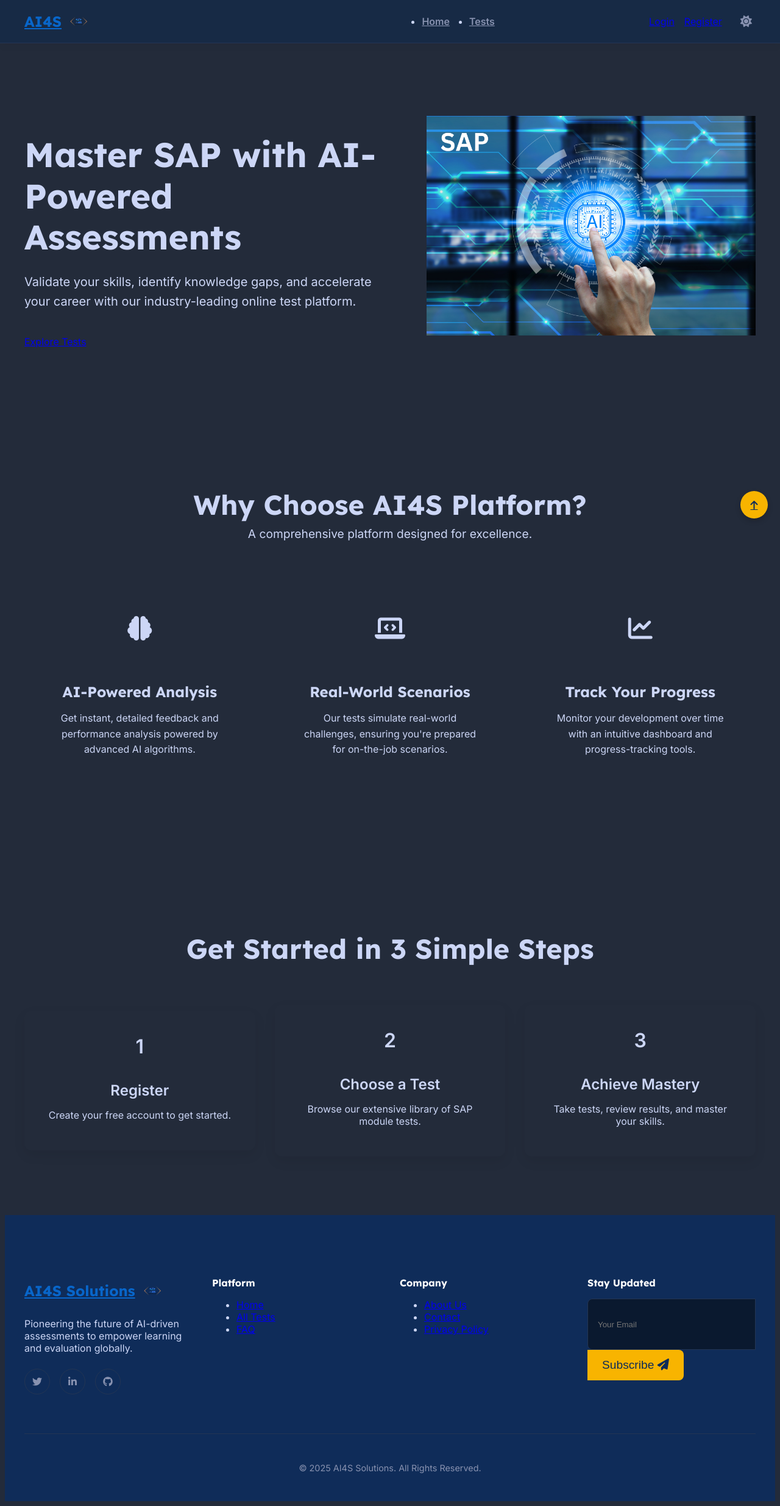
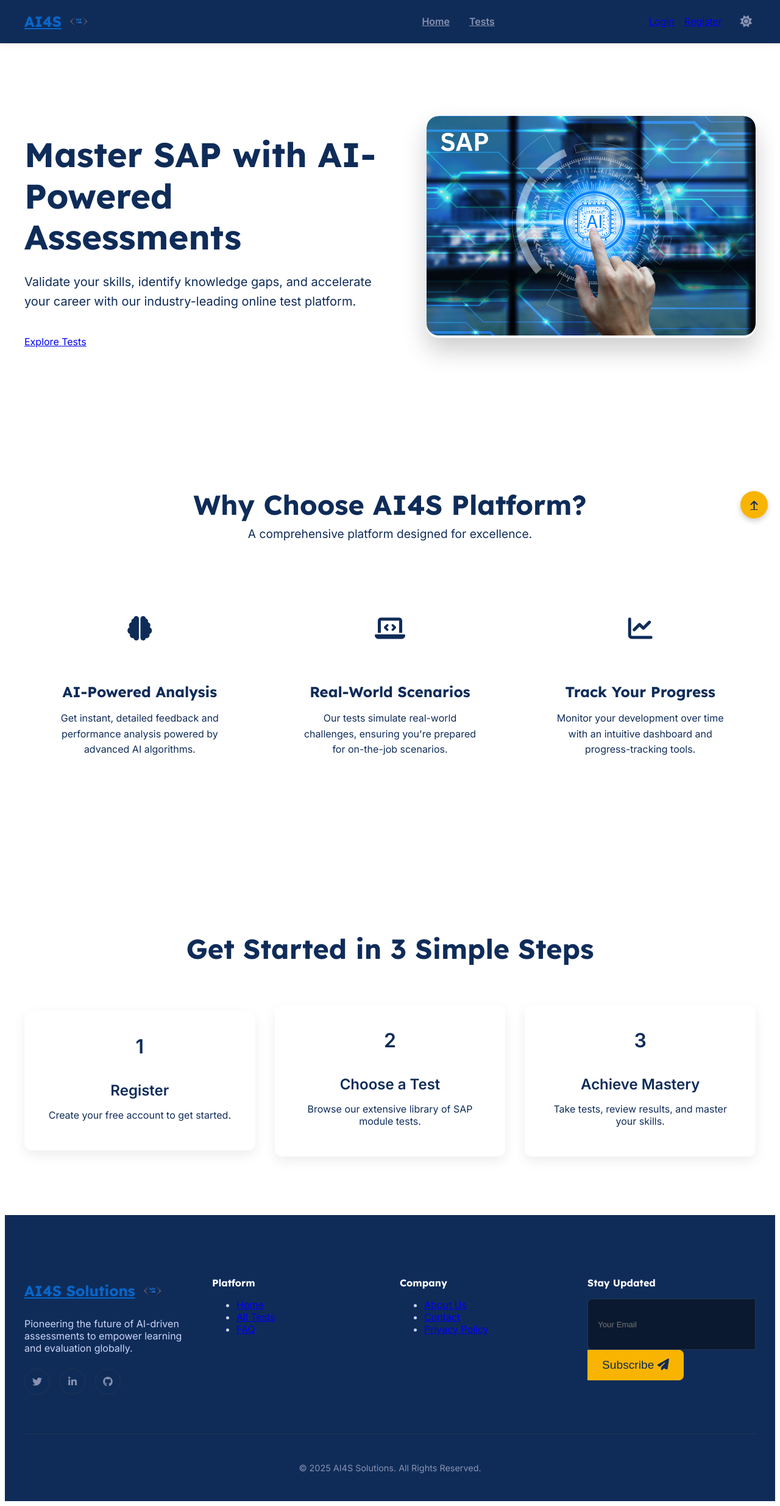
Before and after one commit to ai4s150520/Ai4s_Test_Platform, a Django app: page / in a window 1280 px wide. Shown: the whole page at 61% size. Run offline with Django 5.2, Linux system fonts and the light colour scheme.

Commit message:
Add some Animation in Home Page

```diff
--- a/core/static/core/css/base_styles.css
+++ b/core/static/core/css/base_styles.css
@@ -23,8 +23,8 @@
 
 
 body {
-    background-color: #232b3a;
-    color: var(--text-color);
+    background-color: white;
+    color: #0f2c59;
     font-family: var(--font-primary);
     transition: background-color 0.3s, color 0.3s;
 }
@@ -56,7 +56,7 @@
 .main-header {
     position: fixed; top: 0; left: 0; width: 100%; z-index: 1000;
     height: var(--header-height);
-    background-color: var(--surface-color);
+    background-color: #0f2c59;
     box-shadow: 0 2px 15px rgba(0, 0, 0, 0.05);
     border-bottom: 1px solid var(--border-color);
     transition: all 0.3s ease;
--- a/core/static/core/css/home.css
+++ b/core/static/core/css/home.css
@@ -253,3 +253,28 @@
         font-size: 2.8rem;
     }
 }
+
+/* 1. The container that creates the 3D space.
+      It inherits its size from the parent .hero-image div. */
+.tilt-container {
+    perspective: 1000px; /* This enables the 3D perspective. */
+    transform-style: preserve-3d; /* Required for children to be in 3D space. */
+    border-radius: 20px;
+    overflow: hidden; /* Ensures a clean look. */
+    box-shadow: 0 20px 40px rgba(0, 0, 0, 0.2);
+    width: 100%;
+    height: 100%;
+}
+
+/* 2. The image that will be transformed by the JavaScript. */
+.tilt-image {
+    width: 100%;
+    height: auto;
+    border-radius: 20px;
+
+    /* This transition makes the image animate smoothly when the mouse moves. */
+    transition: transform 0.1s ease-out;
+
+    /* Start with no rotation. */
+    transform: rotateX(0deg) rotateY(0deg);
+}
--- a/core/static/core/js/home.js
+++ b/core/static/core/js/home.js
@@ -1,5 +1,6 @@
-document.addEventListener("DOMContentLoaded", function() {
+document.addEventListener("DOMContentLoaded", () => {
 
+    // --- SCROLL ANIMATION LOGIC (from your original setup) ---
     const scrollElements = document.querySelectorAll(".animate-on-scroll");
 
     const elementInView = (el, dividend = 1) => {
@@ -8,31 +9,49 @@
             elementTop <= (window.innerHeight || document.documentElement.clientHeight) / dividend
         );
     };
-
-    const displayScrollElement = (element) => {
-        element.classList.add("is-visible");
-    };
-
-    const hideScrollElement = (element) => {
-        element.classList.remove("is-visible");
-    };
+    const displayScrollElement = (element) => element.classList.add("is-visible");
 
     const handleScrollAnimation = () => {
         scrollElements.forEach((el) => {
             if (elementInView(el, 1.25)) {
                 displayScrollElement(el);
-            } else {
-                // Optional: To re-animate every time it's scrolled to
-                // hideScrollElement(el);
             }
         });
     };
+    window.addEventListener("scroll", handleScrollAnimation);
+    handleScrollAnimation(); // Initial check on load
 
-    // Initial check on page load
-    handleScrollAnimation();
 
-    window.addEventListener("scroll", () => {
-        handleScrollAnimation();
-    });
+    // --- 3D TILT EFFECT LOGIC (NEW) ---
+    const tiltContainer = document.querySelector(".tilt-container");
 
+    if (tiltContainer) {
+        const tiltImage = tiltContainer.querySelector(".tilt-image");
+        const tiltIntensity = 15; // Controls the amount of tilt.
+
+        // Event listener for mouse movement over the container
+        tiltContainer.addEventListener("mousemove", (e) => {
+            const { offsetWidth: width, offsetHeight: height } = tiltContainer;
+            const { offsetX: x, offsetY: y } = e;
+
+            // Calculate rotation values based on mouse position from the center
+            const rotateY = tiltIntensity * (x / width - 0.5);
+            const rotateX = -1 * tiltIntensity * (y / height - 0.5);
+
+            // Apply the CSS transform to the image, making it tilt and scale up slightly
+            tiltImage.style.transform = `perspective(1000px) rotateX(${rotateX}deg) rotateY(${rotateY}deg) scale3d(1.05, 1.05, 1.05)`;
+        });
+
+        // Event listener for when the mouse leaves the container
+        tiltContainer.addEventListener("mouseleave", () => {
+            // Reset the image to its original state with a smooth, slow transition
+            tiltImage.style.transition = 'transform 0.5s ease-in-out';
+            tiltImage.style.transform = `perspective(1000px) rotateX(0deg) rotateY(0deg) scale3d(1, 1, 1)`;
+
+            // After the reset animation is done, set the transition back to fast for the next hover
+            setTimeout(() => {
+                tiltImage.style.transition = 'transform 0.1s ease-out';
+            }, 500);
+        });
+    }
 });
--- a/core/templates/core/home.html
+++ b/core/templates/core/home.html
@@ -21,9 +21,14 @@
                 {% comment %} <a href="#" class="btn btn-secondary btn-lg">Learn More</a> {% endcomment %}
             </div>
         </div>
+        <!-- ########## START OF MODIFIED SECTION ########## -->
         <div class="hero-image animate-on-scroll delay-3">
-            <img src="{% static 'core/images/AI_Assessment_Illustration.png' %}" alt="AI Assessment Illustration">
+            <!-- This new container will handle the 3D perspective for the tilt effect -->
+            <div class="tilt-container">
+                <img src="{% static 'core/images/AI_Assessment_Illustration.png' %}" alt="AI Assessment Illustration" class="tilt-image">
+            </div>
         </div>
+        <!-- ########## END OF MODIFIED SECTION ########## -->
     </div>
 </section>
 
```
